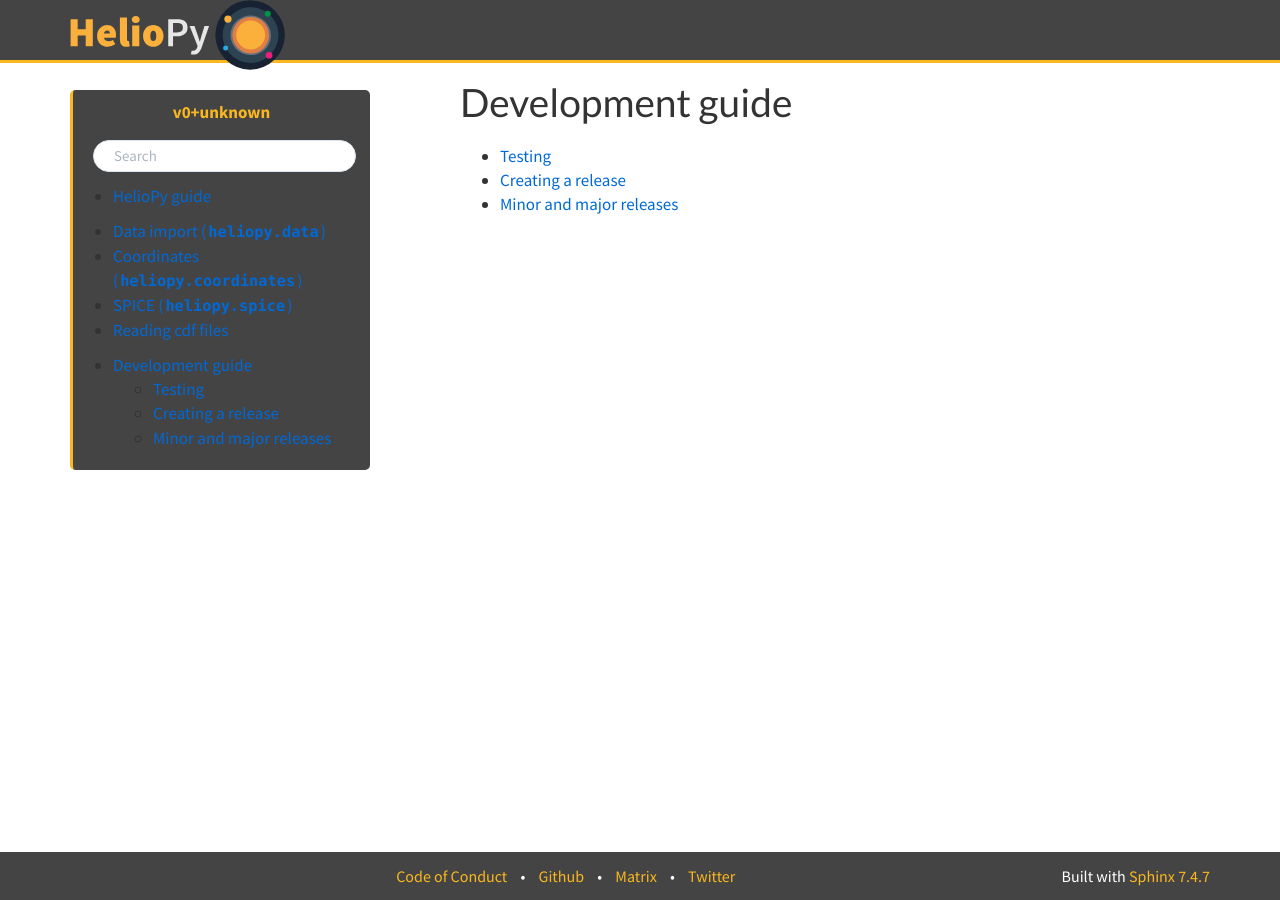
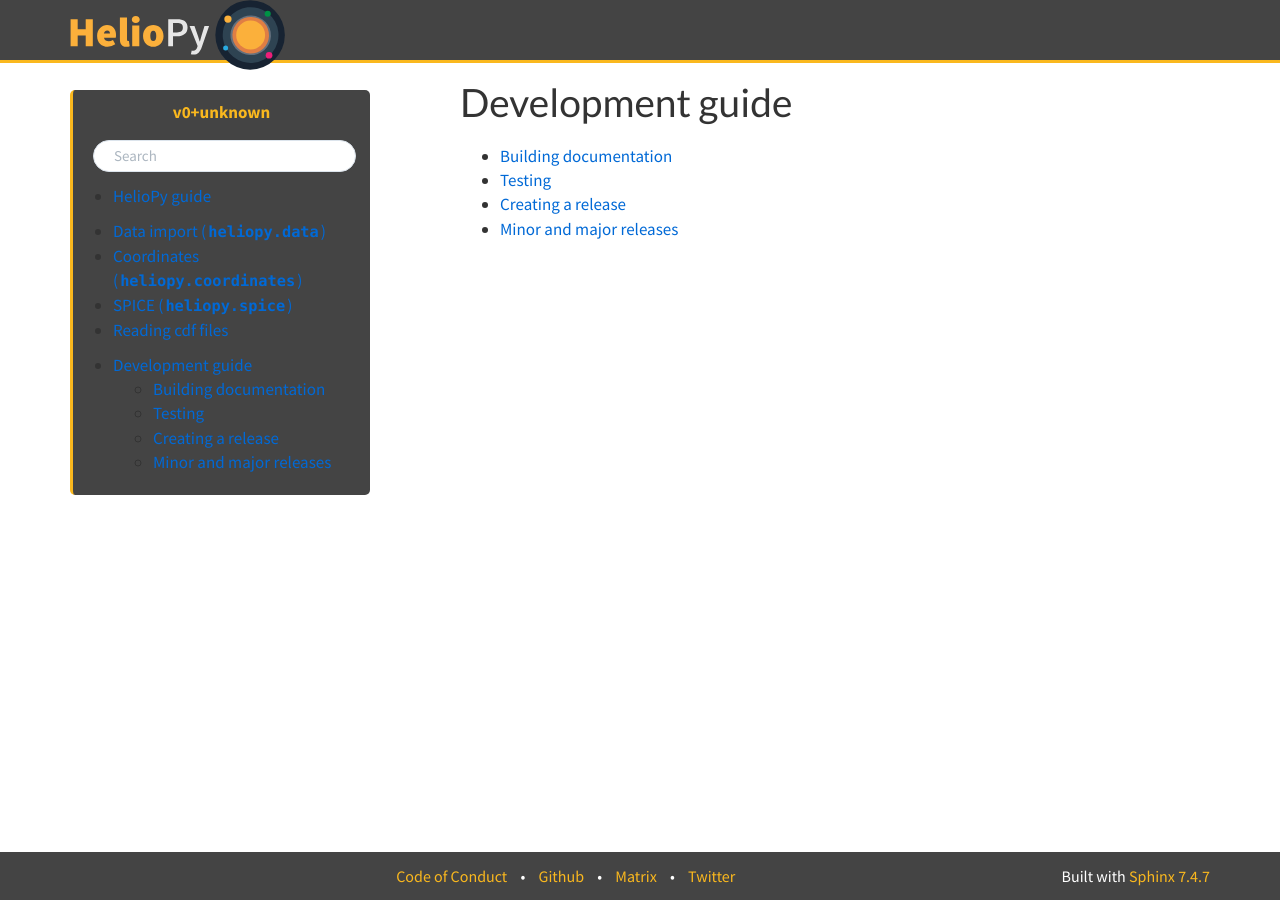
Before and after one commit to heliopython/heliopy, a Sphinx documentation site: the page built from doc/source/development/index.rst, in a window 1280 px wide. Built offline with Sphinx 7.4.7, drawn with Linux system fonts in a browser that asks for light colours; pages that are not in the unit, such as notebooks, are missing from menus; some of the changed lines change nothing that is shown.

Commit message:
Add docs on building docs

```diff
--- /dev/null
+++ b/doc/source/development/docs.rst
@@ -0,0 +1,15 @@
+Building documentation
+----------------------
+
+To build the documentation, make sure all the requirements are installed
+using
+
+.. code-block:: bash
+
+  pip install -r requirements/docs.txt
+
+Then simply change to the `doc/` directory and run
+
+.. code-block:: bash
+
+  make html
--- a/doc/source/development/index.rst
+++ b/doc/source/development/index.rst
@@ -4,6 +4,7 @@
 .. toctree::
    :maxdepth: 1
 
+   docs
    testing
    release
    minor_releases
```
